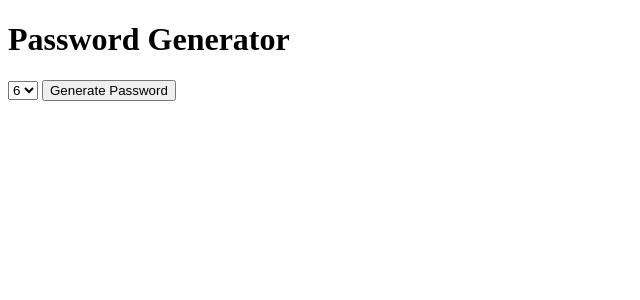
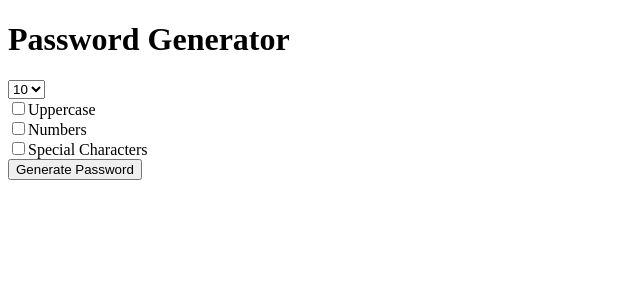
Before and after one commit to KhusniddinovUz/Django, a Django app: page / in a window 1280 px wide. Shown: the top 300 px of the page, without its empty margins (0-640 px from the left). Run offline with Django 3.2, Linux system fonts and the light colour scheme.

Commit message:
Get data from FORM and make random password

```diff
--- a/password_generator-project/generator/templates/generator/home.html
+++ b/password_generator-project/generator/templates/generator/home.html
@@ -1,22 +1,34 @@
 <!DOCTYPE html>
 <html lang="en">
   <head>
-    <meta charset="UTF-8">
+    <meta charset="UTF-8" />
     <title>Password Generator</title>
   </head>
   <body>
-<h1>
-    Password Generator
-</h1>
+    <h1>Password Generator</h1>
     <form action="{% url 'password' %}">
       <select name="length">
         <option value="6">6</option>
         <option value="7">7</option>
         <option value="8">8</option>
         <option value="9">9</option>
+        <option value="9">9</option>
+        <option value="10" selected>10</option>
+        <option value="11">11</option>
+        <option value="12">12</option>
+        <option value="13">13</option>
+        <option value="14">14</option>
       </select>
 
-    <input type="submit" value="Generate Password"/>
+      <br />
+      <input type="checkbox" name="uppercase" />Uppercase
+      <br />
+      <input type="checkbox" name="numbers" />Numbers
+      <br />
+      <input type="checkbox" name="special" />Special Characters
+      <br />
+
+      <input type="submit" value="Generate Password" />
     </form>
   </body>
 </html>
--- a/password_generator-project/generator/views.py
+++ b/password_generator-project/generator/views.py
@@ -1,12 +1,30 @@
 from django.shortcuts import render
-
+import random
 
 # Create your views here.
 
 
 def home(request):
-    return render(request, 'generator/home.html', {'password': 'd19fhewahf8'})
+    return render(request, 'generator/home.html')
 
 
 def password(request):
-    return render(request, 'generator/password.html', {'password': 'd19fhewahf8'})
+    characters = list('abcdefghijklomnpqrstuvwxyz')
+
+    if request.GET.get('uppercase'):
+        characters.extend(list('ABCDEFGHIJKLMONPQRSTUVWXYZ'))
+
+    if request.GET.get('special'):
+        characters.extend(list('!@#$%^&*()'))
+
+    if request.GET.get('numbers'):
+        characters.extend(list('0123456789'))
+
+    length = int(request.GET.get('length', 10))
+
+    thepass = ''
+
+    for x in range(length):
+        thepass += random.choice(characters)
+
+    return render(request, 'generator/password.html', {'password': thepass})
```
Also changed, not shown: password_generator-project/generator/templates/generator/password.html (+6 -6 lines). Lines whose indentation alone changed are shown as unchanged.
